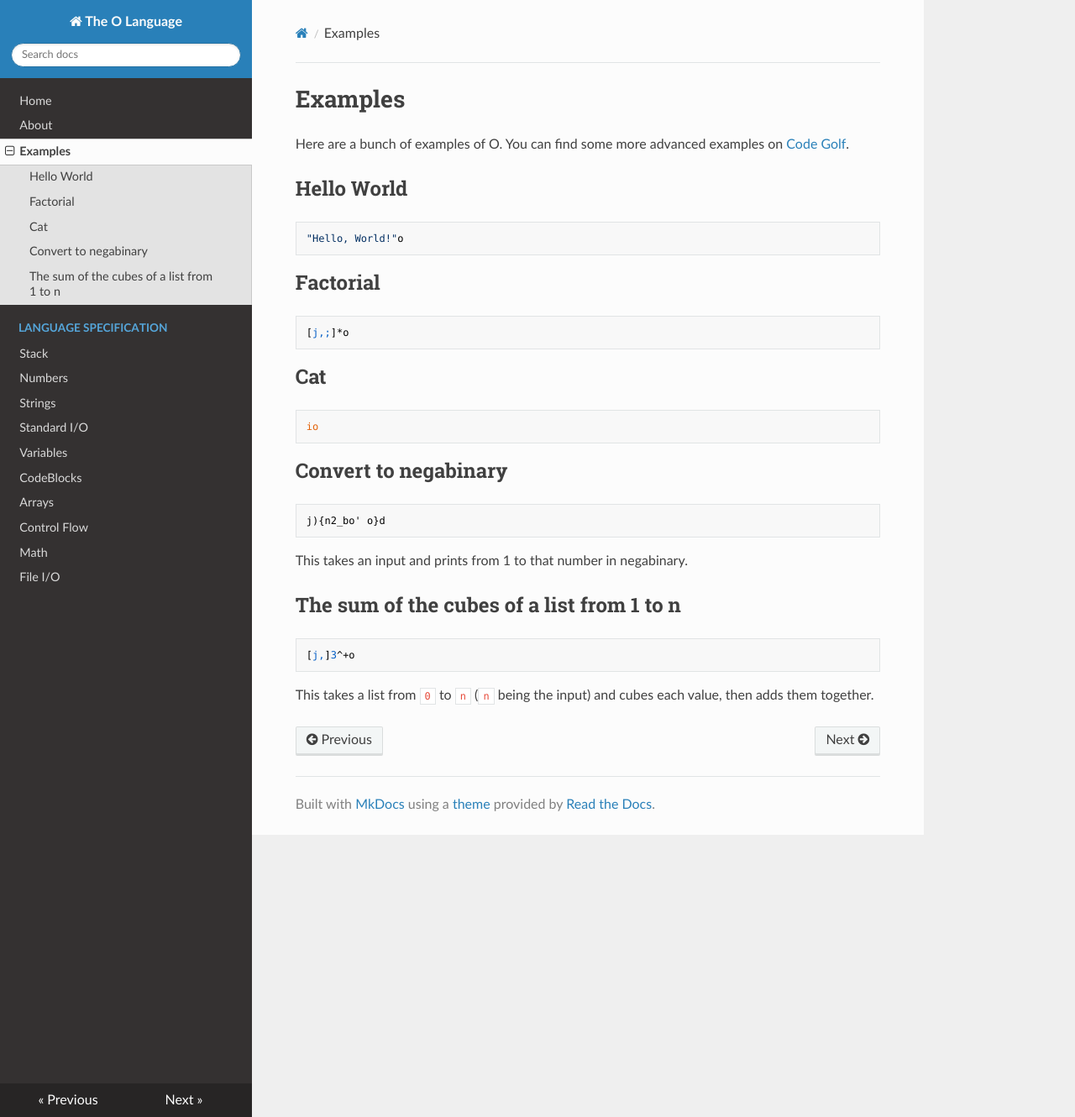
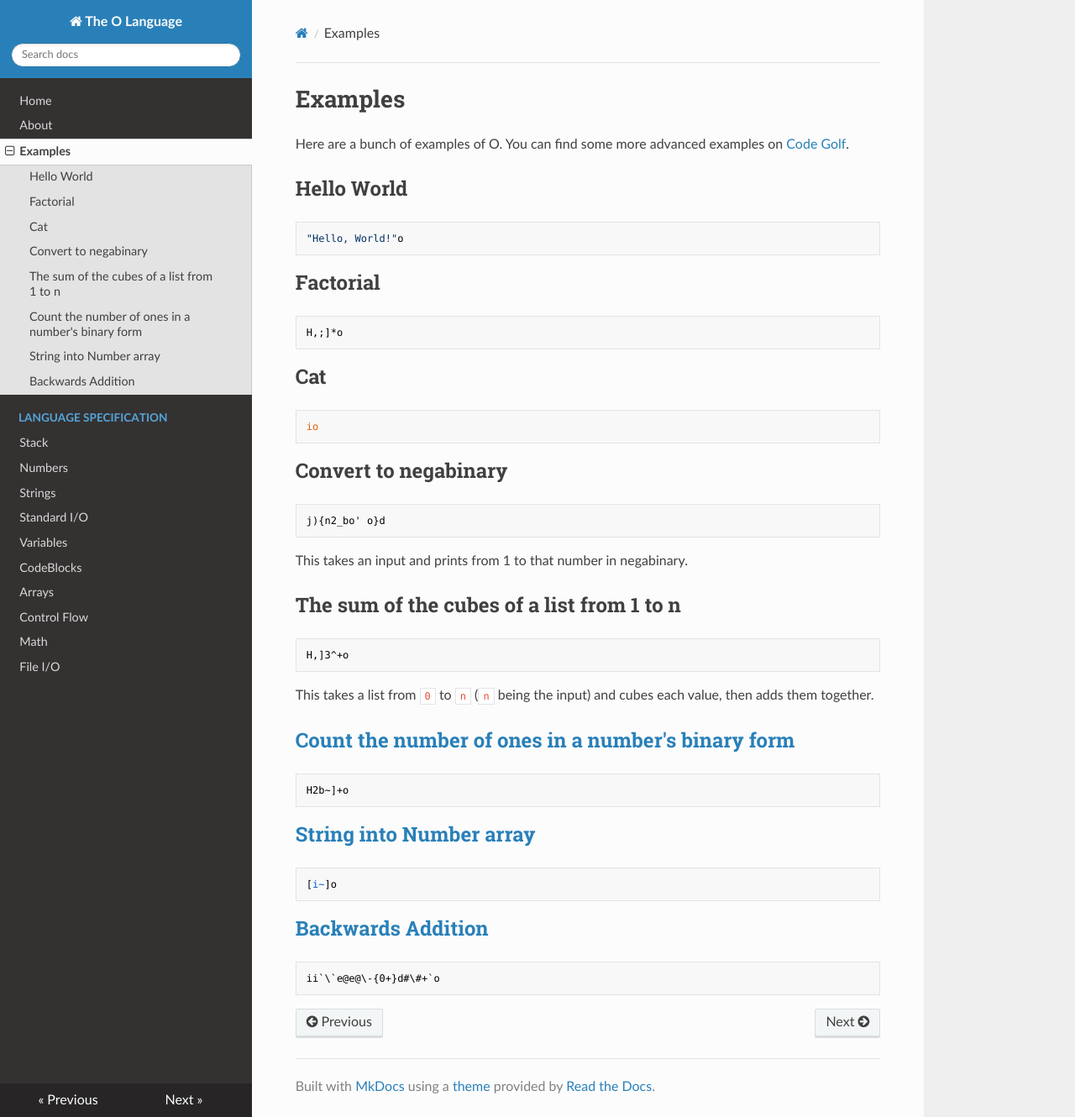
Before and after one commit to phase/o, an MkDocs documentation site: the page built from docs/examples.md, in a window 1280 px wide and 1330 px high. Shown: the whole window at 84% size. Built offline with MkDocs 1.6.1, drawn with Linux system fonts in a browser that asks for light colours; nearby versions of some CDN libraries; old or Windows-style settings are respelled for this version of MkDocs.

Commit message:
docs: more examples

````diff
--- a/docs/examples.md
+++ b/docs/examples.md
@@ -8,7 +8,7 @@
 
 ##Factorial
 ```
-[j,;]*o
+H,;]*o
 ```
 
 ##Cat
@@ -24,6 +24,21 @@
 
 ##The sum of the cubes of a list from 1 to n
 ```
-[j,]3^+o
+H,]3^+o
 ```
 This takes a list from `0` to `n` (`n` being the input) and cubes each value, then adds them together.
+
+##[Count the number of ones in a number's binary form](http://codegolf.stackexchange.com/questions/47870/count-the-number-of-ones-in-unsigned-16-bit-integer/53462#53462)
+```
+H2b~]+o
+```
+
+##[String into Number array](http://codegolf.stackexchange.com/questions/53269/convert-a-string-representation-of-a-number-to-int-in-c/53271#53271)
+```
+[i~]o
+```
+
+##[Backwards Addition](http://codegolf.stackexchange.com/questions/53216/backwards-long-addition/53279#53279)
+```
+ii`\`e@e@\-{0+}d#\#+`o
+```
````
